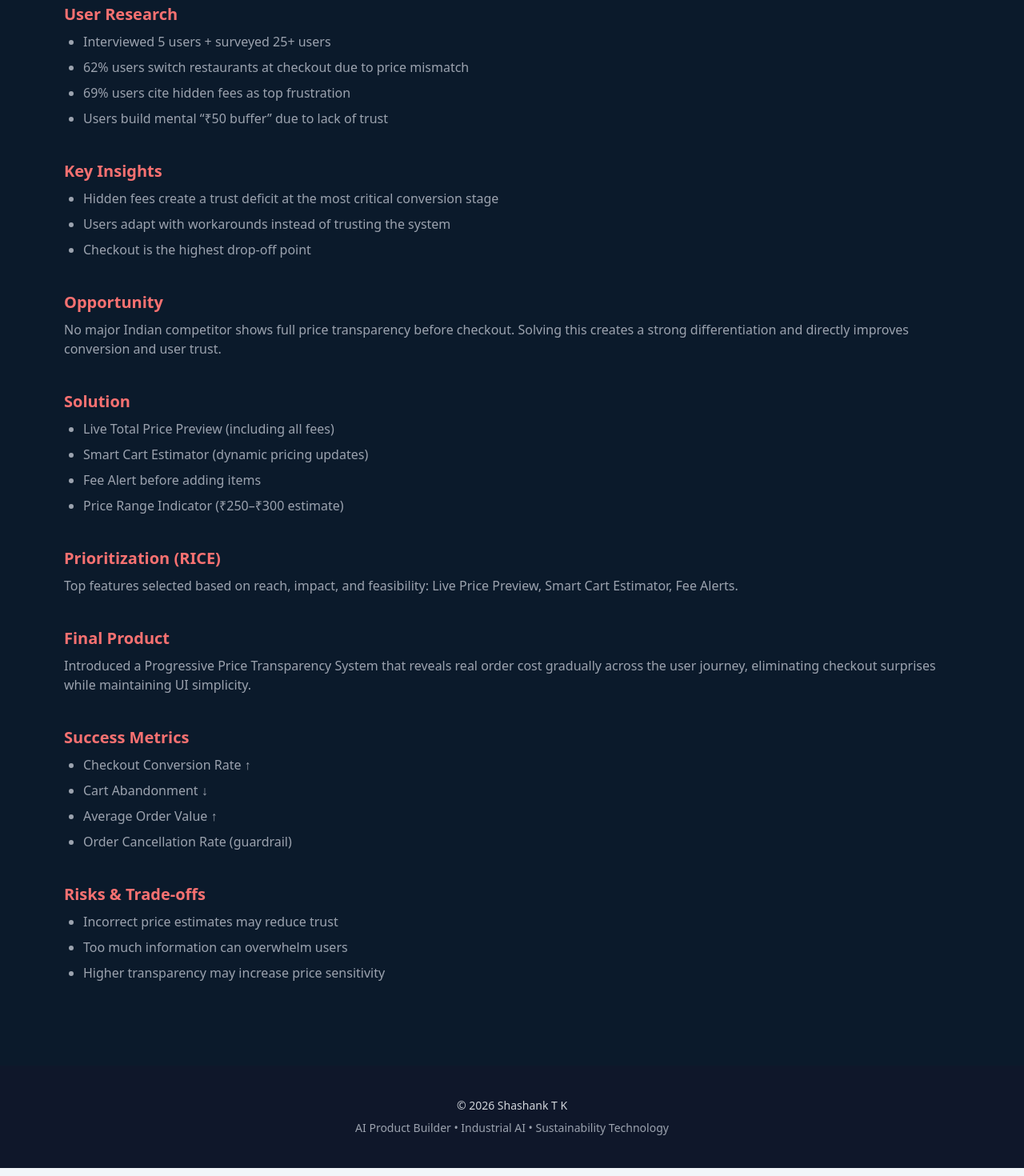
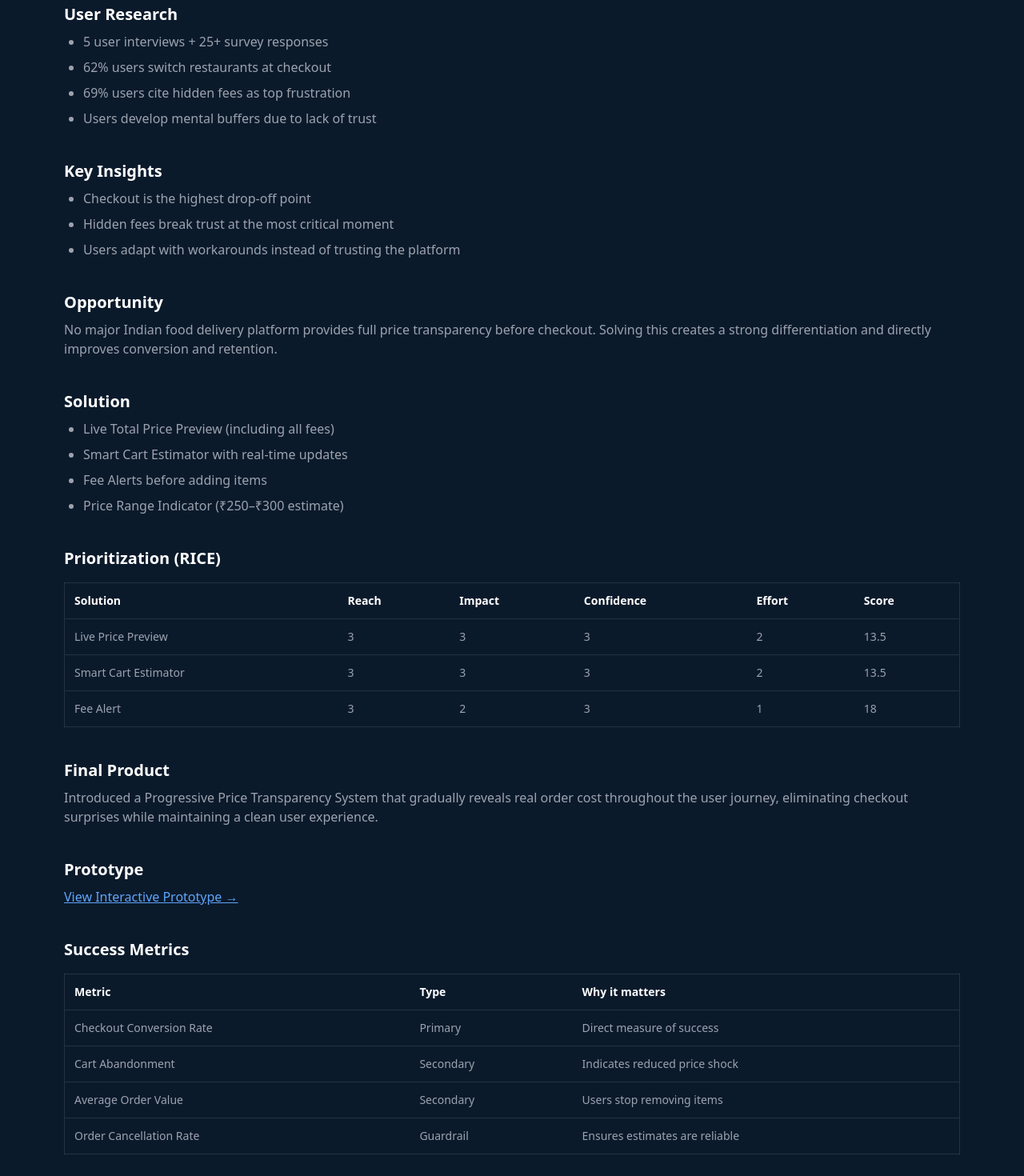
Before and after one commit to shashank-dj/Portfolio, a React (Vite) app: page /case-studies/zomato in a window 1280 px wide. Shown: the part 320-1790 px from the top of the page at 80% size. Built offline with nearby package versions, Linux system fonts and the light colour scheme.

Commit message:
Update Zomato.jsx

```diff
--- a/src/pages/caseStudies/Zomato.jsx
+++ b/src/pages/caseStudies/Zomato.jsx
@@ -3,97 +3,174 @@ const ZomatoCaseStudy = () => {
     <div className="px-6 md:px-20 py-16 bg-[#0B1A2B] text-white">
 
       {/* TITLE */}
-      <h1 className="text-4xl font-bold mb-6 text-red-400">
-        Improving Food Discovery & Checkout Trust on Zomato
+      <h1 className="text-4xl font-bold mb-6">
+        Improving Checkout Trust & Conversion on Zomato
       </h1>
 
       {/* PROBLEM */}
       <section className="mb-10">
-        <h2 className="text-xl font-semibold text-red-400 mb-2">Problem</h2>
+        <h2 className="text-xl font-semibold mb-2">Problem</h2>
         <p className="text-gray-400">
           Users cannot predict the final order cost while browsing. Additional fees
-          (delivery, platform, packaging) appear only at checkout, causing price shock,
-          cart abandonment, and reduced trust.
+          (delivery, platform, packaging) appear only at checkout, creating price shock,
+          reducing trust, and leading to cart abandonment.
         </p>
       </section>
 
       {/* USER RESEARCH */}
       <section className="mb-10">
-        <h2 className="text-xl font-semibold text-red-400 mb-2">User Research</h2>
+        <h2 className="text-xl font-semibold mb-2">User Research</h2>
         <ul className="list-disc ml-6 text-gray-400 space-y-2">
-          <li>Interviewed 5 users + surveyed 25+ users</li>
-          <li>62% users switch restaurants at checkout due to price mismatch</li>
+          <li>5 user interviews + 25+ survey responses</li>
+          <li>62% users switch restaurants at checkout</li>
           <li>69% users cite hidden fees as top frustration</li>
-          <li>Users build mental “₹50 buffer” due to lack of trust</li>
+          <li>Users develop mental buffers due to lack of trust</li>
         </ul>
       </section>
 
       {/* KEY INSIGHTS */}
       <section className="mb-10">
-        <h2 className="text-xl font-semibold text-red-400 mb-2">Key Insights</h2>
+        <h2 className="text-xl font-semibold mb-2">Key Insights</h2>
         <ul className="list-disc ml-6 text-gray-400 space-y-2">
-          <li>Hidden fees create a trust deficit at the most critical conversion stage</li>
-          <li>Users adapt with workarounds instead of trusting the system</li>
           <li>Checkout is the highest drop-off point</li>
+          <li>Hidden fees break trust at the most critical moment</li>
+          <li>Users adapt with workarounds instead of trusting the platform</li>
         </ul>
       </section>
 
       {/* OPPORTUNITY */}
       <section className="mb-10">
-        <h2 className="text-xl font-semibold text-red-400 mb-2">Opportunity</h2>
+        <h2 className="text-xl font-semibold mb-2">Opportunity</h2>
         <p className="text-gray-400">
-          No major Indian competitor shows full price transparency before checkout.
-          Solving this creates a strong differentiation and directly improves
-          conversion and user trust.
+          No major Indian food delivery platform provides full price transparency before checkout.
+          Solving this creates a strong differentiation and directly improves conversion and retention.
         </p>
       </section>
 
       {/* SOLUTION */}
       <section className="mb-10">
-        <h2 className="text-xl font-semibold text-red-400 mb-2">Solution</h2>
+        <h2 className="text-xl font-semibold mb-2">Solution</h2>
         <ul className="list-disc ml-6 text-gray-400 space-y-2">
           <li>Live Total Price Preview (including all fees)</li>
-          <li>Smart Cart Estimator (dynamic pricing updates)</li>
-          <li>Fee Alert before adding items</li>
+          <li>Smart Cart Estimator with real-time updates</li>
+          <li>Fee Alerts before adding items</li>
           <li>Price Range Indicator (₹250–₹300 estimate)</li>
         </ul>
       </section>
 
-      {/* PRIORITIZATION */}
+      {/* PRIORITIZATION TABLE */}
       <section className="mb-10">
-        <h2 className="text-xl font-semibold text-red-400 mb-2">Prioritization (RICE)</h2>
-        <p className="text-gray-400">
-          Top features selected based on reach, impact, and feasibility:
-          Live Price Preview, Smart Cart Estimator, Fee Alerts.
-        </p>
+        <h2 className="text-xl font-semibold mb-4">Prioritization (RICE)</h2>
+
+        <div className="overflow-x-auto">
+          <table className="w-full text-sm text-left text-gray-400 border border-white/10">
+            <thead className="text-white border-b border-white/10">
+              <tr>
+                <th className="p-3">Solution</th>
+                <th className="p-3">Reach</th>
+                <th className="p-3">Impact</th>
+                <th className="p-3">Confidence</th>
+                <th className="p-3">Effort</th>
+                <th className="p-3">Score</th>
+              </tr>
+            </thead>
+            <tbody>
+              <tr className="border-b border-white/10">
+                <td className="p-3">Live Price Preview</td>
+                <td className="p-3">3</td>
+                <td className="p-3">3</td>
+                <td className="p-3">3</td>
+                <td className="p-3">2</td>
+                <td className="p-3">13.5</td>
+              </tr>
+              <tr className="border-b border-white/10">
+                <td className="p-3">Smart Cart Estimator</td>
+                <td className="p-3">3</td>
+                <td className="p-3">3</td>
+                <td className="p-3">3</td>
+                <td className="p-3">2</td>
+                <td className="p-3">13.5</td>
+              </tr>
+              <tr>
+                <td className="p-3">Fee Alert</td>
+                <td className="p-3">3</td>
+                <td className="p-3">2</td>
+                <td className="p-3">3</td>
+                <td className="p-3">1</td>
+                <td className="p-3">18</td>
+              </tr>
+            </tbody>
+          </table>
+        </div>
       </section>
 
       {/* FINAL PRODUCT */}
       <section className="mb-10">
-        <h2 className="text-xl font-semibold text-red-400 mb-2">Final Product</h2>
+        <h2 className="text-xl font-semibold mb-2">Final Product</h2>
         <p className="text-gray-400">
-          Introduced a Progressive Price Transparency System that reveals
-          real order cost gradually across the user journey, eliminating
-          checkout surprises while maintaining UI simplicity.
+          Introduced a Progressive Price Transparency System that gradually reveals
+          real order cost throughout the user journey, eliminating checkout surprises
+          while maintaining a clean user experience.
         </p>
       </section>
 
-      {/* METRICS */}
+      {/* PROTOTYPE */}
       <section className="mb-10">
-        <h2 className="text-xl font-semibold text-red-400 mb-2">Success Metrics</h2>
-        <ul className="list-disc ml-6 text-gray-400 space-y-2">
-          <li>Checkout Conversion Rate ↑</li>
-          <li>Cart Abandonment ↓</li>
-          <li>Average Order Value ↑</li>
-          <li>Order Cancellation Rate (guardrail)</li>
-        </ul>
+        <h2 className="text-xl font-semibold mb-2">Prototype</h2>
+        <a
+          href="https://zomato-prototype-cohort50.netlify.app/"
+          target="_blank"
+          rel="noopener noreferrer"
+          className="text-blue-400 underline"
+        >
+          View Interactive Prototype →
+        </a>
+      </section>
+
+      {/* METRICS TABLE */}
+      <section className="mb-10">
+        <h2 className="text-xl font-semibold mb-4">Success Metrics</h2>
+
+        <div className="overflow-x-auto">
+          <table className="w-full text-sm text-left text-gray-400 border border-white/10">
+            <thead className="text-white border-b border-white/10">
+              <tr>
+                <th className="p-3">Metric</th>
+                <th className="p-3">Type</th>
+                <th className="p-3">Why it matters</th>
+              </tr>
+            </thead>
+            <tbody>
+              <tr className="border-b border-white/10">
+                <td className="p-3">Checkout Conversion Rate</td>
+                <td className="p-3">Primary</td>
+                <td className="p-3">Direct measure of success</td>
+              </tr>
+              <tr className="border-b border-white/10">
+                <td className="p-3">Cart Abandonment</td>
+                <td className="p-3">Secondary</td>
+                <td className="p-3">Indicates reduced price shock</td>
+              </tr>
+              <tr className="border-b border-white/10">
+                <td className="p-3">Average Order Value</td>
+                <td className="p-3">Secondary</td>
+                <td className="p-3">Users stop removing items</td>
+              </tr>
+              <tr>
+                <td className="p-3">Order Cancellation Rate</td>
+                <td className="p-3">Guardrail</td>
+                <td className="p-3">Ensures estimates are reliable</td>
+              </tr>
+            </tbody>
+          </table>
+        </div>
       </section>
 
       {/* RISKS */}
       <section className="mb-10">
-        <h2 className="text-xl font-semibold text-red-400 mb-2">Risks & Trade-offs</h2>
+        <h2 className="text-xl font-semibold mb-2">Risks & Trade-offs</h2>
         <ul className="list-disc ml-6 text-gray-400 space-y-2">
-          <li>Incorrect price estimates may reduce trust</li>
+          <li>Incorrect estimates can reduce trust</li>
           <li>Too much information can overwhelm users</li>
           <li>Higher transparency may increase price sensitivity</li>
         </ul>
```
